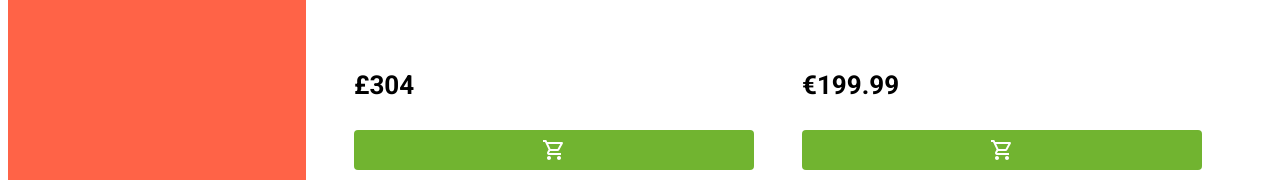
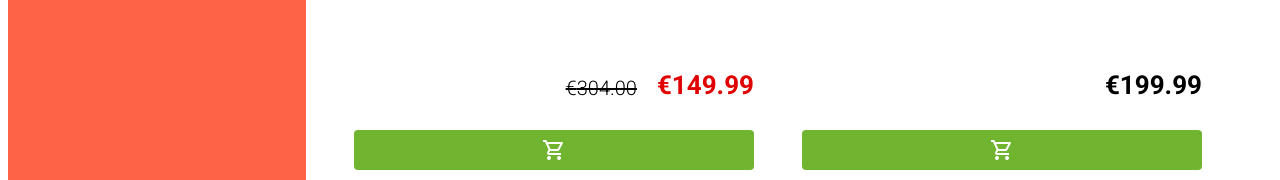
Before and after one commit to Mezherman/FEM3-FINAL-PROJECT, a React (Create React App) app in the folder client/: page / in a window 1280 px wide. Shown: the part 347-527 px from the top of the page. Built offline with nearby package versions, Linux system fonts and the light colour scheme.

Commit message:
Refactoring, add old price into product card

```diff
--- a/client/public/items.json
+++ b/client/public/items.json
@@ -1,37 +1,39 @@
 {"products":
 [
   {"title": "Set 66 DENVER",
-    "price": "£304",
+    "price": "304.00",
+    "specialPrice": "€149.99",
     "url": "https://www.wmf.com/media/catalog/product/cache/2/small_image/265x/9df78eab33525d08d6e5fb8d27136e95/1/1/11_4800_6041_100.jpg",
     "art": "592.213.49",
     "color": "light grey"
   },
   {"title": "Set 60 SINFONIA",
-    "price": "€199.99",
+    "price": "199.99",
     "url": "https://www.wmf.com/media/catalog/product/cache/2/small_image/265x/9df78eab33525d08d6e5fb8d27136e95/1/1/11_2100_9999_100.jpg",
     "art": "990.143.76",
     "color": "white"
   },
   {"title": "Set 30 CORVO Cromargan Protect",
-    "price": "€39.99",
+    "price": "39.99",
     "url": "https://www.wmf.com/media/catalog/product/cache/2/small_image/265x/9df78eab33525d08d6e5fb8d27136e95/1/1/11_6196_6340_100.jpg",
     "art": "192.461.44",
     "color": "black"
   },
   {"title": "Set 30 CORVO Cromargan Protect",
-    "price": "€279.00",
+    "price": "279.00",
+    "specialPrice": "€129.99",
     "url": "https://www.wmf.com/media/catalog/product/cache/2/small_image/265x/9df78eab33525d08d6e5fb8d27136e95/1/1/11_5891_6330_100.jpg",
     "art": "298.855.99",
     "color": "natural"
   },
   {"title": "24-pcs cutlery set MIAMI",
-    "price": "€99.99",
+    "price": "99.99",
     "url": "https://www.wmf.com/media/catalog/product/cache/2/small_image/265x/9df78eab33525d08d6e5fb8d27136e95/1/2/12_8144_6043_004.jpg",
     "art": "001.167.79",
     "color": "oak veneer"
   },
   {"title": "Set 30 ATRIA",
-    "price": "€99.99",
+    "price": "99.99",
     "url": "https://www.wmf.com/media/catalog/product/cache/2/small_image/265x/9df78eab33525d08d6e5fb8d27136e95/1/2/12_7691_6040_100.jpg",
     "art": "503.687.17",
     "color": "white"
--- a/client/src/App.js
+++ b/client/src/App.js
@@ -2,35 +2,15 @@ import React, { Component } from 'react';
 import Grid from '@material-ui/core/Grid';
 import 'typeface-roboto';
 
-import ProductList from './components/Product-list/product-list';
-import Footer from './components/Footer/footer'
+import Catalog from './components/Catalog/catalog';
 
 // eslint-disable-next-line react/prefer-stateless-function
 export default class App extends Component {
   render () {
     return (
       <>
-        <Grid container spacing={3}>
-          <Grid item xs={12} sm={3}>
-            <div
-              style={
-                {
-                  height: '50%',
-                  backgroundColor: 'tomato',
-                  fontSize: '54px'
-                }
-              }
-            >
-  FILTER
-            </div>
-          </Grid>
-          <Grid item xs={12} sm={9}>
-            <ProductList />
-          </Grid>
-        </Grid>
-        <Footer />
+        <Catalog />
       </>
-
     )
   }
 }
--- /dev/null
+++ b/client/src/components/Catalog/catalog.js
@@ -0,0 +1,30 @@
+import Grid from '@material-ui/core/Grid';
+import React from 'react';
+import ProductList from '../Product-list/product-list';
+import Footer from '../Footer/footer';
+
+const Catalog = () => (
+  <>
+    <Grid container spacing={3}>
+      <Grid item xs={12} sm={3}>
+        <div
+          style={
+            {
+              height: '50%',
+              backgroundColor: 'tomato',
+              fontSize: '54px'
+            }
+          }
+        >
+         FILTER
+        </div>
+      </Grid>
+      <Grid item xs={12} sm={9}>
+        <ProductList />
+      </Grid>
+    </Grid>
+    <Footer />
+  </>
+);
+
+export default Catalog;
--- a/client/src/components/Product-card/product-card.js
+++ b/client/src/components/Product-card/product-card.js
@@ -7,7 +7,14 @@ import ShoppingCartOutlinedIcon from '@material-ui/icons/ShoppingCartOutlined';
 import Divider from '@material-ui/core/Divider';
 import Container from '@material-ui/core/Container';
 
-const ProductCard = ({ url, title, price }) => (
+const ProductCard = ({ url, title, price, specialPrice = false }) => {
+  const priceClassName = {
+    className: specialPrice ? 'product-card-old-price' : 'product-card-regular-price'
+  };
+  // const style = {
+  //   color: specialPrice ? '#e00000' : '#000'
+  // };
+  return (
     <div className="product-card">
       <Divider />
       <Container maxWidth="sm">
@@ -16,10 +23,13 @@ const ProductCard = ({ url, title, price }) => (
         </div>
         <Divider variant="middle" />
         <h1 className="product-card-title">{title}</h1>
-      <span className="product-card-price">{price}</span>
+        <div className="product-card-price-box">
+          <span className={priceClassName.className}>{price}</span>
+          <span className="product-card-special-price">{specialPrice}</span>
+        </div>
         <Button
           size="large"
-        fullWidth={true}
+          fullWidth
           variant="contained"
           color="primary"
           disableElevation
@@ -30,11 +40,13 @@ const ProductCard = ({ url, title, price }) => (
         </Button>
       </Container>
     </div>
-);
+  )
+};
 
 ProductCard.propTypes = {
   title: PropTypes.string.isRequired,
   url: PropTypes.string.isRequired,
   price: PropTypes.string.isRequired,
+  specialPrice: PropTypes.string,
 };
 export default ProductCard;
--- a/client/src/components/Product-card/product-card.scss
+++ b/client/src/components/Product-card/product-card.scss
@@ -21,8 +21,10 @@
     font-weight: 300;
     font-size: 18px;
   }
-
-  &-price {
+  .product-card-price-box {
+    text-align: right;
+  }
+  &-regular-price {
     display: inline-block;
     padding-bottom: 30px;
     color: $color-dark;
@@ -30,6 +32,33 @@
     font-size: 26px;
     text-align: right;
     vertical-align: bottom;
+    &::before {
+      content:' \20AC';
+    }
+  }
+  &-special-price {
+    display: inline-block;
+    padding-bottom: 30px;
+    color: $color-danger;
+    font-weight: 700;
+    font-size: 26px;
+    text-align: right;
+    vertical-align: bottom;
+  }
+  &-old-price {
+    position: relative;
+    right: 20px;
+    display: inline-block;
+    padding-bottom: 30px;
+    color: $color-dark;
+    font-weight: 300;
+    font-size: 20px;
+    //text-align: right;
+    text-decoration:line-through;
+    vertical-align: bottom;
+    &::before {
+      content:' \20AC';
+    }
   }
   &:hover {
     z-index: 1;
--- a/client/src/components/Product-list/product-list.js
+++ b/client/src/components/Product-list/product-list.js
@@ -24,6 +24,7 @@ class ProductList extends Component {
               key={product.art}
               url={product.url}
               price={product.price}
+              specialPrice={product.specialPrice}
               title={product.title}
             />
           ))}
--- a/client/src/index.js
+++ b/client/src/index.js
@@ -7,15 +7,15 @@ import { createMuiTheme } from '@material-ui/core';
 import App from './App';
 
 const theme = createMuiTheme({
-  // breakpoints: {
-  //   values: {
-  //     xs: '0',
-  //     sm: '600',
-  //     md: '960',
-  //     lg: '1280',
-  //     xl: '1920',
-  //   },
-  // },
+  breakpoints: {
+    values: {
+      xs: 0,
+      sm: 600,
+      md: 960,
+      lg: 1280,
+      xl: 1920,
+    },
+  },
   palette: {
     primary: {
       // light: '#333',
```
Lines whose indentation alone changed are shown as unchanged.
